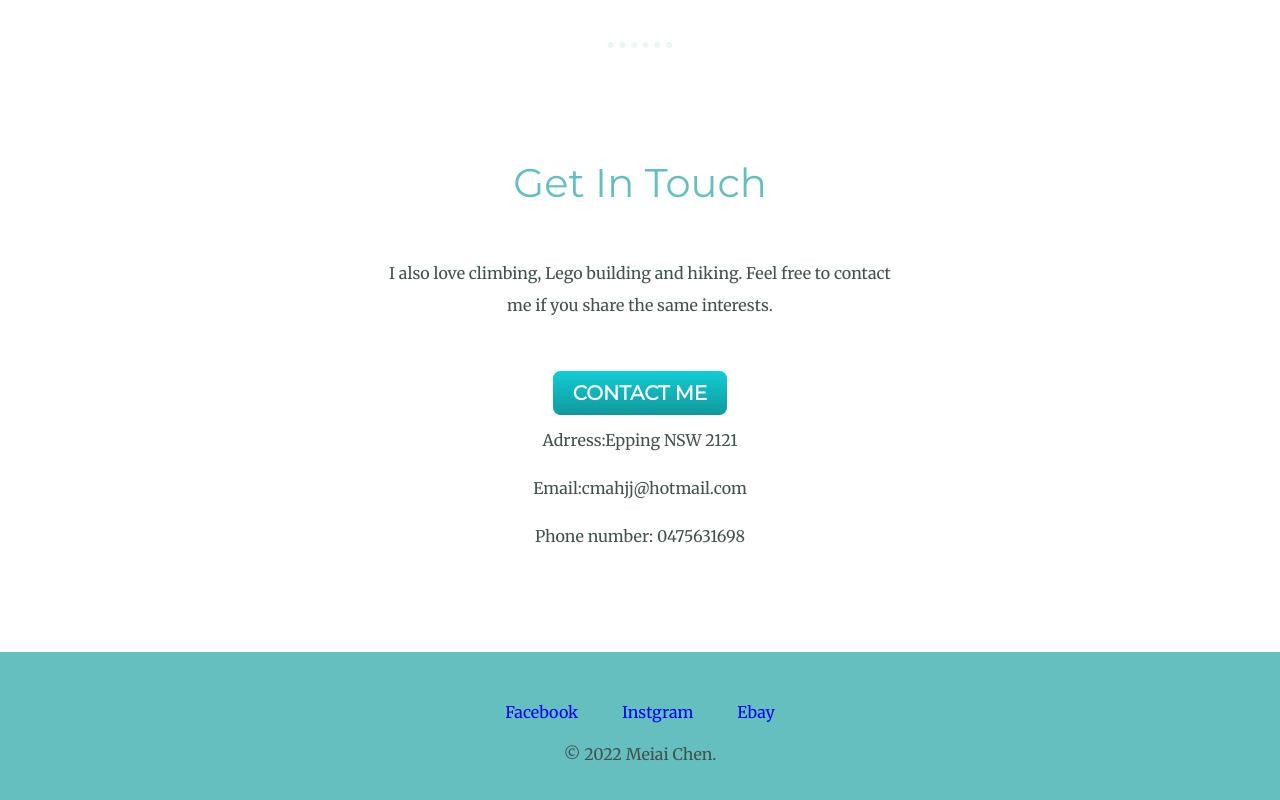
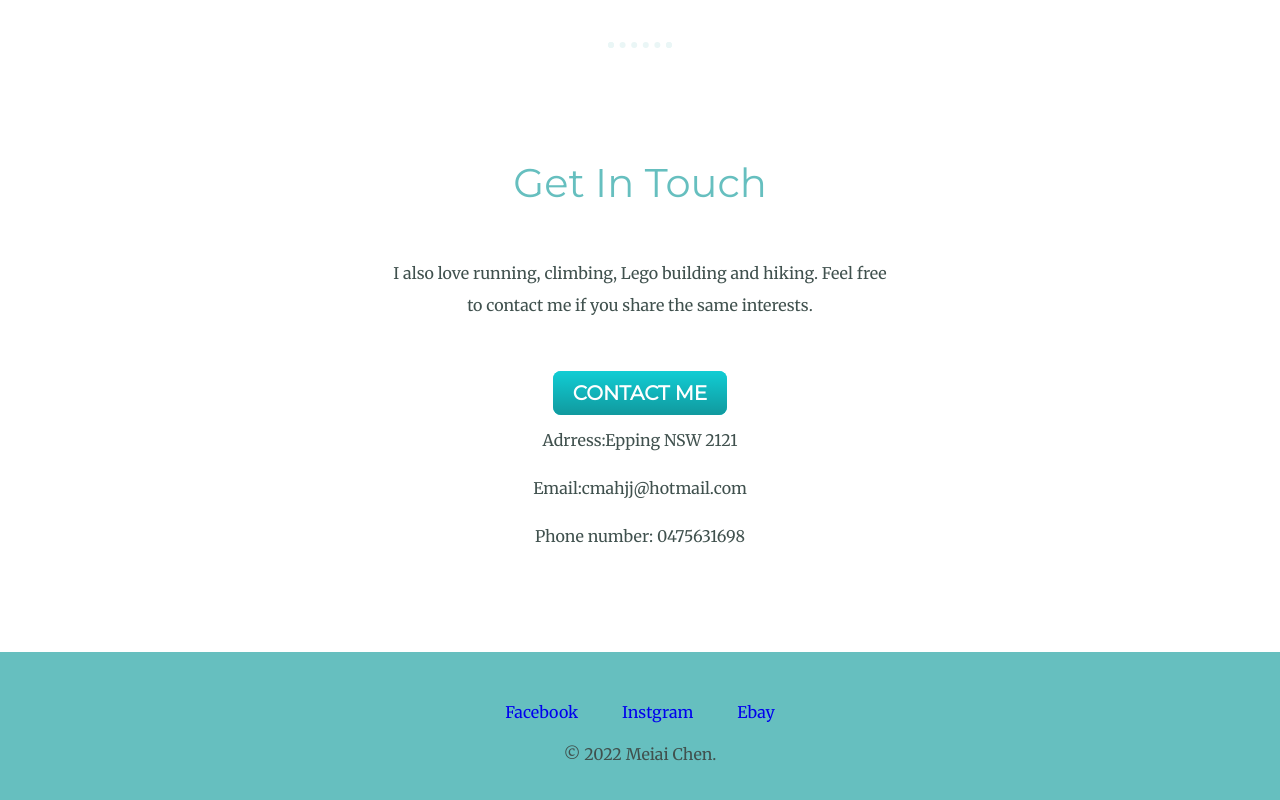
Before and after one commit to Mia-Chen-hub/First-Website, a plain HTML site: page index.html in a window 1280 px wide. Shown: the part 2307-3107 px from the top of the page. Drawn offline with Linux system fonts and the light colour scheme.

Commit message:
Create index.html

```diff
--- a/index.html
+++ b/index.html
@@ -40,7 +40,7 @@
     <hr>
     <div class="contact-me">
       <h2>Get In Touch</h2>
-      <p class="contact-message">I also love climbing, Lego building and hiking. Feel free to contact me if you share the same interests.</p>
+      <p class="contact-message">I also love running, climbing, Lego building and hiking. Feel free to contact me if you share the same interests.</p>
       <h3><a class="btn" href="mailto:cmahjjjj@gmail.com">CONTACT ME</a></h3>
       <p>Adrress:Epping NSW 2121</p>
       <p>Email:cmahjj@hotmail.com</p>
```
